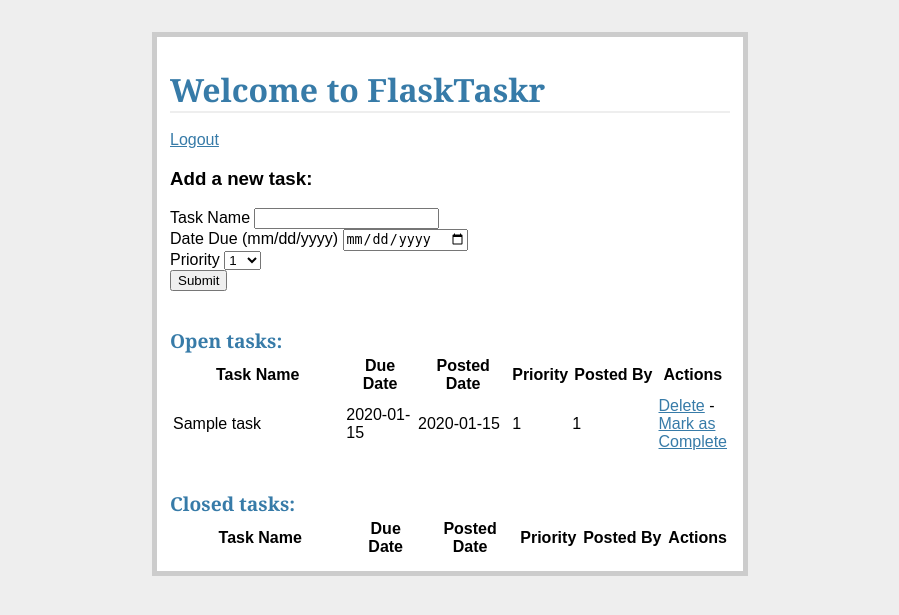
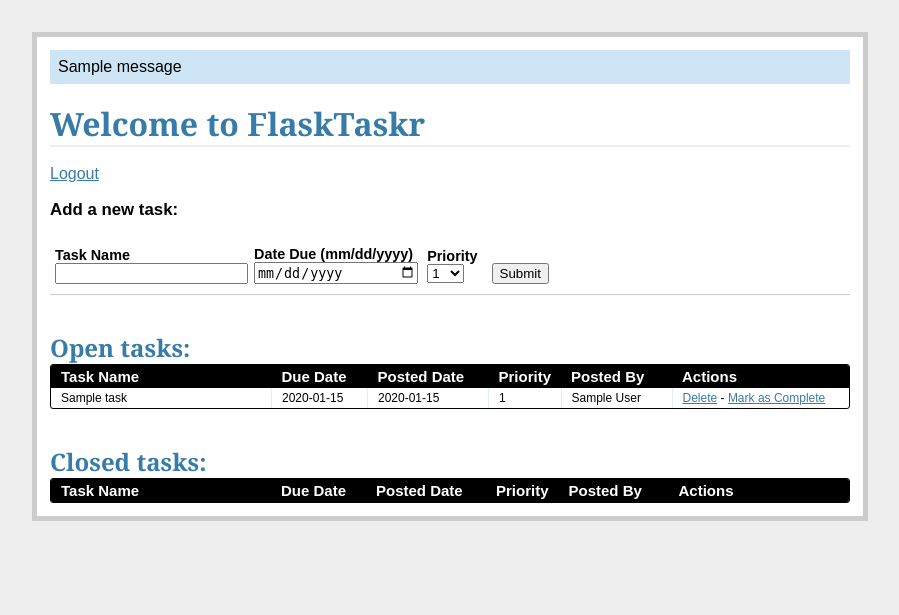
Before and after one commit to gimmy1/flask_taskR, a Flask app: page /tasks/ in a window 1280 px wide. Shown: the top 615 px of the page, without its empty margins (190-1089 px from the left). Run offline with Flask 2, Linux system fonts and the light colour scheme; a user stored in the database is signed in; tables that the repository leaves empty hold one stand-in row (values such as "Sample post"); one stand-in notice (Sample message) is shown; lists and menus that the app fills with data are empty.

Commit message:
Handle duplicate user registration with error handling

```diff
--- a/project/forms.py
+++ b/project/forms.py
@@ -1,6 +1,3 @@
-# project/forms.py
-
-
 from flask_wtf import Form
 from wtforms import StringField, DateField, IntegerField, \
     SelectField, PasswordField
--- a/project/static/css/main.css
+++ b/project/static/css/main.css
@@ -4,7 +4,7 @@
 }
 
 a, h1, h2 {
-  color: #377ba8;
+  color: #377BA8;
 }
 
 h1, h2 {
@@ -17,12 +17,17 @@
 }
 
 h2 {
-  font-size: 1.2em;
+  font-size: 1.5em;
+}
+
+label {
+  display: block;
+  font-weight: bold;
 }
 
 .page {
   margin: 2em auto;
-  width: 35em;
+  width: 50em;
   border: 5px solid #ccc;
   padding: 0.8em;
   background: white;
@@ -42,12 +47,12 @@
   margin-left: -1em;
 }
 
-.add-entry {
+.add-task {
   font-size: 0.9em;
   border-bottom: 1px solid #ccc;
 }
 
-.add-entry dl {
+.add-task dl {
   font-weight: bold;
 }
 
@@ -60,12 +65,89 @@
 }
 
 .flash {
-  background: #cee5F5;
+  background: #CEE5F5;
   padding: 0.5em;
-  border: 1px solid #aacbe2;
 }
 
 .error {
-  background: #f0d6d6;
+  background: #F0D6D6;
   padding: 0.5em;
 }
+
+.input-group {
+  margin-bottom: 15px;
+}
+
+.datagrid table {
+  border-collapse: collapse;
+  text-align: left;
+  width: 100%;
+}
+
+.datagrid {
+  background: #fff;
+  overflow: hidden;
+  border: 1px solid #000000;
+  border-radius: 3px;
+}
+
+.datagrid table td, .datagrid table th {
+  padding: 3px 10px;
+}
+
+.datagrid table thead th {
+  background-color: #000000;
+  color: #FFFFFF;
+  font-size: 15px;
+  font-weight: bold;
+}
+
+.datagrid table thead th:first-child {
+  border: none;
+}
+
+.datagrid table tbody td {
+  color: #000000;
+  border-left: 1px solid #E1EEF4;
+  font-size: 12px;
+  font-weight: normal;
+}
+
+.datagrid table tbody .alt td {
+  background: #E1EEF4;
+  color: #000000;
+}
+
+.datagrid table tbody td:first-child {
+  border-left: none;
+}
+
+.datagrid table tbody tr:last-child td {
+  border-bottom: none;
+}
+
+.button {
+  background-color: #000;
+  display: inline-block;
+  color: #ffffff;
+  font-size: 13px;
+  padding: 3px 12px;
+  margin: 0;
+  text-decoration: none;
+  position: relative;
+}
+
+.inline-form .input-group {
+  display: inline-block;
+  margin: 10px 5px;
+}
+
+.input-group input {
+  width: 100%;
+}
+
+.error {
+  color: red;
+  font-size: .8em;
+  background-color: #FFFFFF;
+}
--- a/project/templates/_base.html
+++ b/project/templates/_base.html
@@ -1,22 +1,22 @@
 <!DOCTYPE html>
-<html lang="en">
+<html>
 
 <head>
-  <meta charset="UTF-8">
-  <meta name="viewport" content="width=device-width, initial-scale=1.0">
-  <meta http-equiv="X-UA-Compatible" content="ie=edge">
-  <title>Task Management</title>
-  <link rel="stylesheet" href="{{url_for('static', filename='css/main.css')}}">
+  <title>Welcome to FlaskTaskr!!</title>
+  <link rel="stylesheet" href="{{ url_for('static', filename='css/main.css') }}">
 </head>
 
 <body>
   <div class="page">
-    {% for message in messages %}
-    <div class="flash">{{message}}</div>
+
+    {% for message in get_flashed_messages() %}
+    <div class="flash">{{ message }}</div>
     {% endfor %} {% if error %}
-    <div class="error"><strong>Error</strong>{{error}}</div>
+    <div class="error"><strong>Error:</strong> {{ error }}</div>
     {% endif %}
+
     <br> {% block content %} {% endblock %}
+
   </div>
 </body>
 
--- a/project/views.py
+++ b/project/views.py
@@ -1,20 +1,45 @@
-# project/views.py
+#################
+#### imports ####
+#################
+
 from forms import AddTaskForm, RegisterForm, LoginForm
 
+import datetime
 from functools import wraps
-
 from flask import Flask, flash, redirect, render_template, \
     request, session, url_for
 from flask_sqlalchemy import SQLAlchemy
-import datetime
+from sqlalchemy.exc import IntegrityError
 
 
-# config
+################
+#### config ####
+################
+
 app = Flask(__name__)
 app.config.from_object('_config')
 db = SQLAlchemy(app)
 
 from models import Task, User
+
+
+# def connect_db():
+#     return sqlite3.connect(app.config['DATABASE_PATH'])
+
+# Helper Functions
+def flash_errors(form):
+    for field, errors in form.errors.items():
+        for error in errors:
+            flash(u"Error in the %s field %s" % (
+                getattr(form, field).label.text, error), 'error')
+
+
+def open_tasks():
+    return db.session.query(Task).filter_by(status='1').order_by(Task.due_date.asc())
+
+
+def closed_tasks():
+    return db.session.query(Task).filter_by(status='0').order_by(Task.due_date.asc())
 
 
 def login_required(test):
@@ -23,19 +48,33 @@
         if 'logged_in' in session:
             return test(*args, **kwargs)
         else:
-            flash('You need to login first.')
+            flash('Must log in')
             return redirect(url_for('login'))
     return wrap
 
-
 # route handlers
 
-@app.route('/logout/')
-def logout():
-    session.pop('logged_in', None)
-    session.pop('user_id', None)
-    flash('Goodbye!')
-    return redirect(url_for('login'))
+
+@app.route('/register/', methods=['GET', 'POST'])
+def register():
+    error = None
+    form = RegisterForm(request.form)
+    if request.method == 'POST':
+        if form.validate_on_submit():
+            new_user = User(
+                form.name.data,
+                form.email.data,
+                form.password.data
+            )
+            try:
+                db.session.add(new_user)
+                db.session.commit()
+                flash('Successful registration')
+                return redirect(url_for('login'))
+            except IntegrityError:
+                error = 'Username and or email already exist'
+                return render_template('register.html', form=form, error=error)
+    return render_template('register.html', form=form, error=error)
 
 
 @app.route('/', methods=['GET', 'POST'])
@@ -48,35 +87,33 @@
             if user is not None and user.password == request.form['password']:
                 session['logged_in'] = True
                 session['user_id'] = user.id
-                flash('Welcome')
+                flash('Welcome ' + user.name)
                 return redirect(url_for('tasks'))
             else:
-                error = 'Invalid credentials'
+                error = 'invalid credentials'
         else:
-            error = 'Both fields are required'
+            error = 'both fields are requred'
     return render_template('login.html', form=form, error=error)
+
+
+@app.route('/logout')
+def logout():
+    session.pop('logged_in', None)
+    session.pop('user_id', None)
+    flash('successful')
+    return redirect(url_for('login'))
 
 
 @app.route('/tasks/')
 @login_required
 def tasks():
-    open_tasks = db.session.query(Task) \
-        .filter_by(status='1').order_by(Task.due_date.asc())
-    closed_tasks = db.session.query(Task) \
-        .filter_by(status='0').order_by(Task.due_date.asc())
-    return render_template(
-        'tasks.html',
-        form=AddTaskForm(request.form),
-        open_tasks=open_tasks,
-        closed_tasks=closed_tasks
-    )
-
-# Add new tasks
+    return render_template('tasks.html', form=AddTaskForm(request.form), open_tasks=open_tasks(), closed_tasks=closed_tasks())
 
 
-@app.route('/add/', methods=['POST'])
+@app.route('/add/', methods=['GET', 'POST'])
 @login_required
 def new_task():
+    error = None
     form = AddTaskForm(request.form)
     if request.method == 'POST':
         if form.validate_on_submit():
@@ -90,49 +127,28 @@
             )
             db.session.add(new_task)
             db.session.commit()
-            flash('New Task successfully submitted')
+            flash('Add')
             return redirect(url_for('tasks'))
-        else:
-            flash("All fields are required")
-            return redirect(url_for('tasks'))
-    return render_template('tasks.html', form=form)
+
+    return render_template('tasks.html', form=form, error=error,
+                           open_tasks=open_tasks(), closed_tasks=closed_tasks())
 
 
-# Mark tasks as complete
 @app.route('/complete/<int:task_id>/')
 @login_required
 def complete(task_id):
     new_id = task_id
     db.session.query(Task).filter_by(task_id=new_id).update({'status': '0'})
     db.session.commit()
-    flash("Successfully updated")
+    flash('Complete')
     return redirect(url_for('tasks'))
 
 
-# Delete Tasks
 @app.route('/delete/<int:task_id>/')
 @login_required
 def delete_entry(task_id):
     new_id = task_id
     db.session.query(Task).filter_by(task_id=new_id).delete()
     db.session.commit()
-    flash("Successfully deleted")
+    flash('Delete')
     return redirect(url_for('tasks'))
-
-
-@app.route('/register/', methods=['GET', 'POST'])
-def register():
-    error = None
-    form = RegisterForm(request.form)
-    if request.method == 'POST':
-        if form.validate_on_submit():
-            new_user = User(
-                form.name.data,
-                form.email.data,
-                form.password.data
-            )
-            db.session.add(new_user)
-            db.session.commit()
-            flash("You have successfully registered")
-            return redirect(url_for('login'))
-    return render_template('register.html', form=form, error=error)
```
Also changed, not shown: project/db_create.py (+19 -23 lines), project/db_migrate.py (+12 -12 lines), project/models.py (+8 -11 lines), project/flasktaskr.db.
